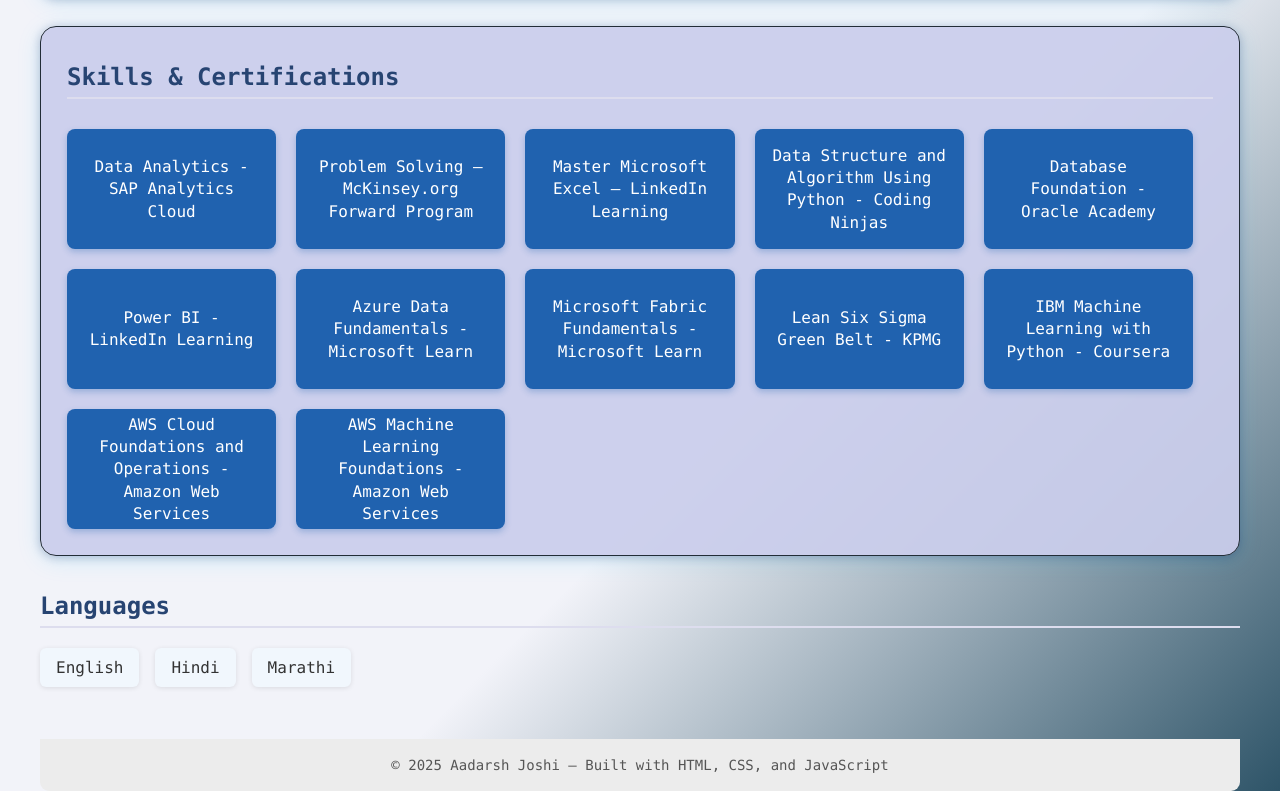
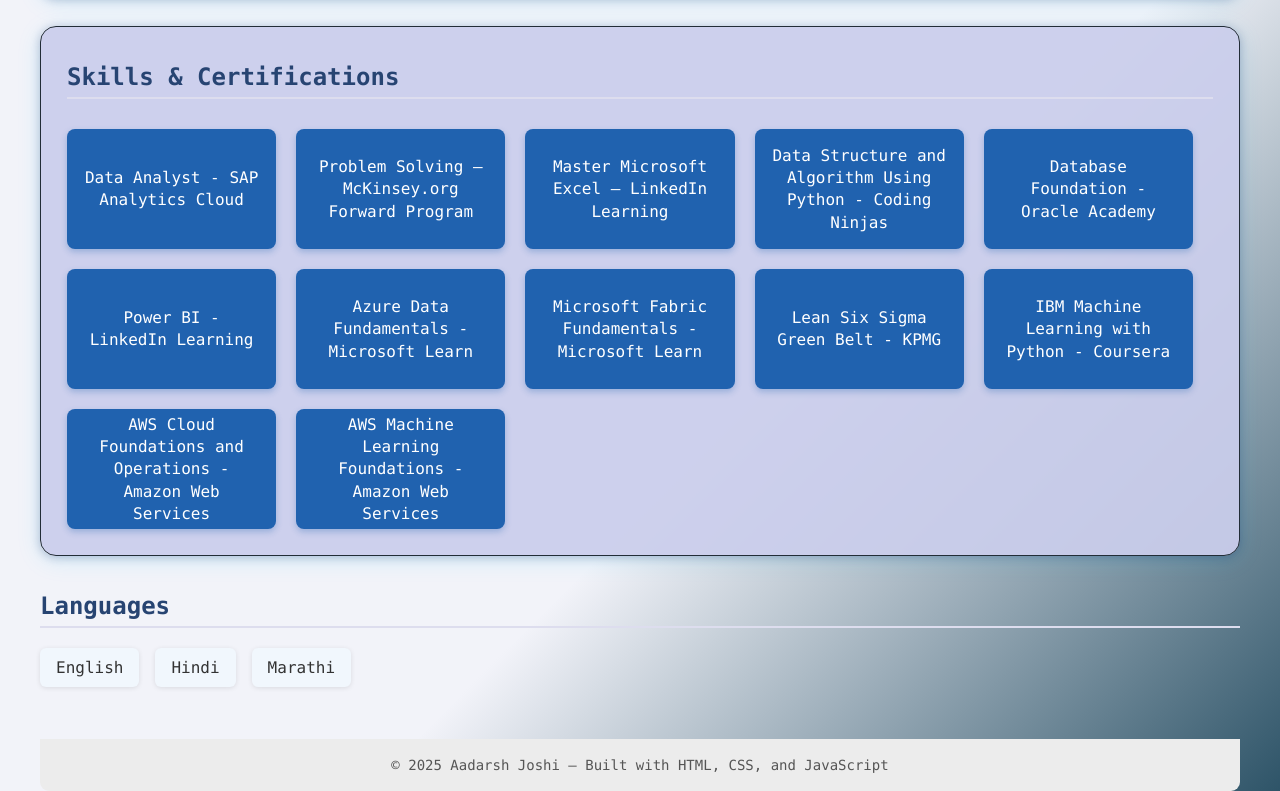
Before and after one commit to aj6889/Portfolio_basic, a plain HTML site: page index.html in a window 1280 px wide. Shown: the part 1591-2382 px from the top of the page. Drawn offline with Linux system fonts and the light colour scheme.

Commit message:
Update index.html

```diff
--- a/index.html
+++ b/index.html
@@ -110,7 +110,7 @@
       <h2>Skills & Certifications</h2>
       <div class="certificates-grid">
 
-        <div class="certificate" data-imgs="images/sap1.png, images/sap2.png">Data Analytics - SAP Analytics Cloud</div>
+        <div class="certificate" data-imgs="images/sap0.png, images/sap1.png, images/sap2.png">Data Analyst - SAP Analytics Cloud </div>
         <div class ="certificate" data-imgs="images/FP.png">Problem Solving – McKinsey.org Forward Program</div>
         <div class ="certificate" data-imgs="images/MME.png">Master Microsoft Excel – LinkedIn Learning</div>
         <div class = "certificate" data-imgs="images/Python.png">Data Structure and Algorithm Using Python - Coding Ninjas</div>
```
